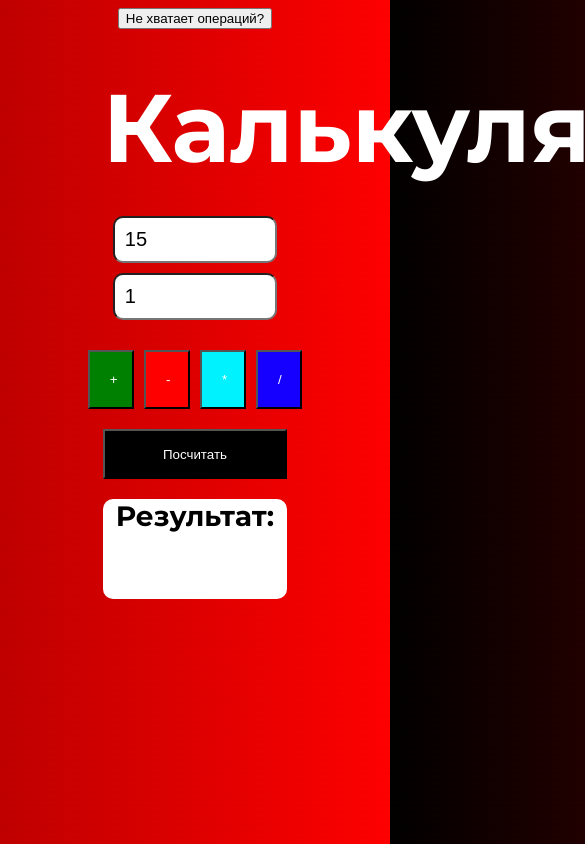
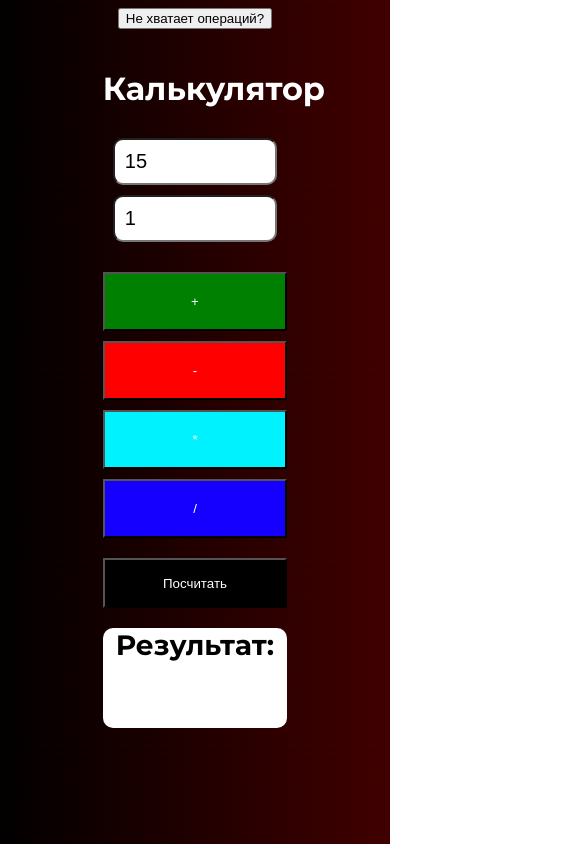
Before and after one commit to musormusta/caluclator-pro, a plain HTML site: page index.html in a window 390 px wide. Shown: the top 844 px of the page, 585 px wide, since content can reach past the window. Drawn offline with Linux system fonts and the light colour scheme.

Commit message:
Update style.css

```diff
--- a/style.css
+++ b/style.css
@@ -3,7 +3,6 @@ body{
     text-align: center;
     background: linear-gradient(200deg, red, black);
     background-size: 400% 1%;
-    animation: anim 10s infinite;
 
 }
 
@@ -24,7 +23,7 @@ a{
     padding: 20px;
 }
 .title{
-    font-size: 48px;
+    font-size: 40px;
     text-align: center;
     margin-bottom: 20px;
     color: #fff;
@@ -54,6 +53,7 @@ a{
     display: flex;
     justify-content: center;
     gap: 10px;
+    flex-direction: column;
 }
 .btn{
     width: 45%;
@@ -154,25 +154,62 @@ a{
 .answer h4{
     font-size: 28px;
 }
-@keyframes anim {
-    0%{
-        background-position: 0% 50%;
+@media(max-width:800px){
+    .title{
+        font-size: 32px;
     }
-    50%{
-background-position: 100% 50%;
-    }
-    100%{
-        background-position: 0% 50%;
+ .operation{
+    flex-direction: column;
+ }
+ .pl-mn, .tm-dv{
+    display: flex;
+    flex-direction: column;
+    width: 100%;
+    align-items: center;
+ }
+ .operation button{
+    width: 100%;
+ }
+}
+@media(max-width:650px){
+    .title{
+        font-size: 26px;
     }
 }
-@keyframes anim1 {
-    0%{
-        background-position: 0% 50%;
-    }
-    50%{
-background-position: 100% 50%;
-    }
-    100%{
-        background-position: 0% 50%;
+@media(max-width:600px) {
+    .title{
+        font-size: 24px;
     }
 }
+
+@media(max-width:500px){
+    .title{
+        font-size: 22px;
+    }
+}
+@media(max-width:500px) {
+    .title{
+        font-size: 20px;
+    }
+    .operation button{
+        width: 100%;
+        flex-direction: row;
+
+    }
+}
+@media(max-width:450px){
+    .title{
+        font-size: 18px;
+    }
+}
+@media(max-width:400px) {
+    .title{
+        font-size: 16px;
+    }
+    .first::placeholder, .second::placeholder{
+        font-size: 14px;
+    }
+    .operation{
+        flex-direction: column;
+    }
+}
```
